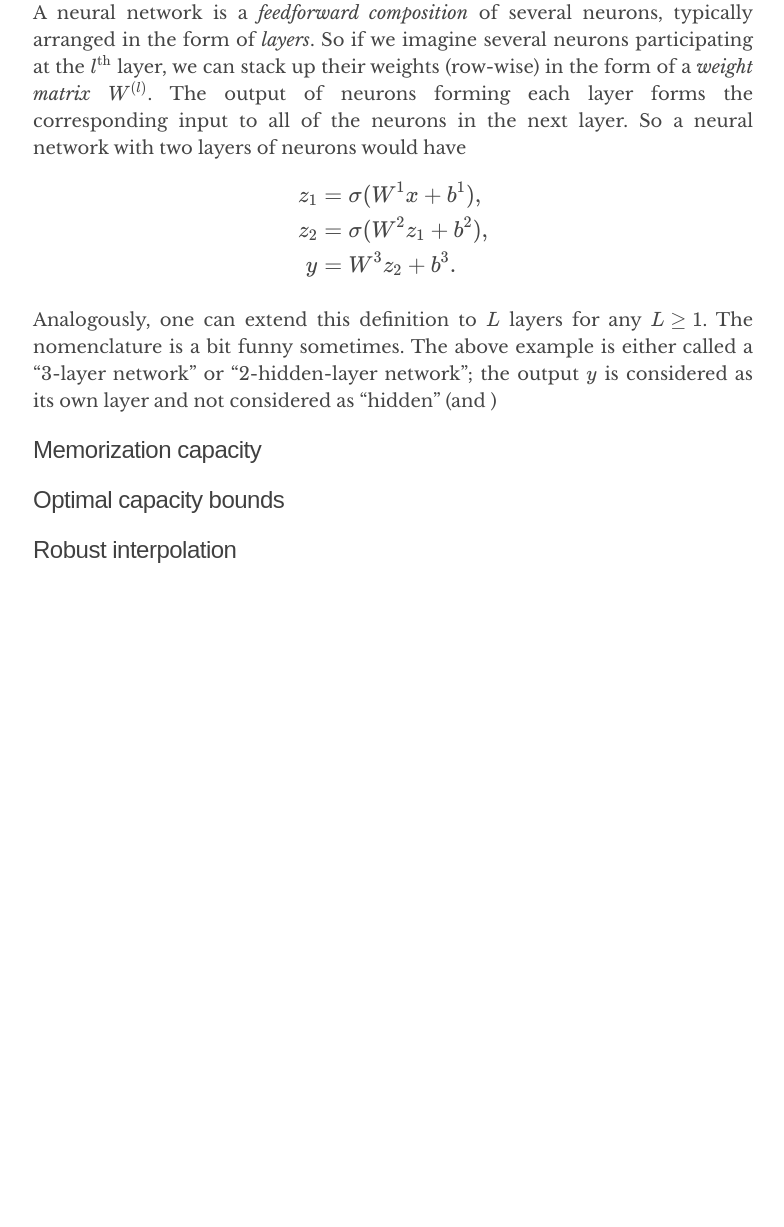
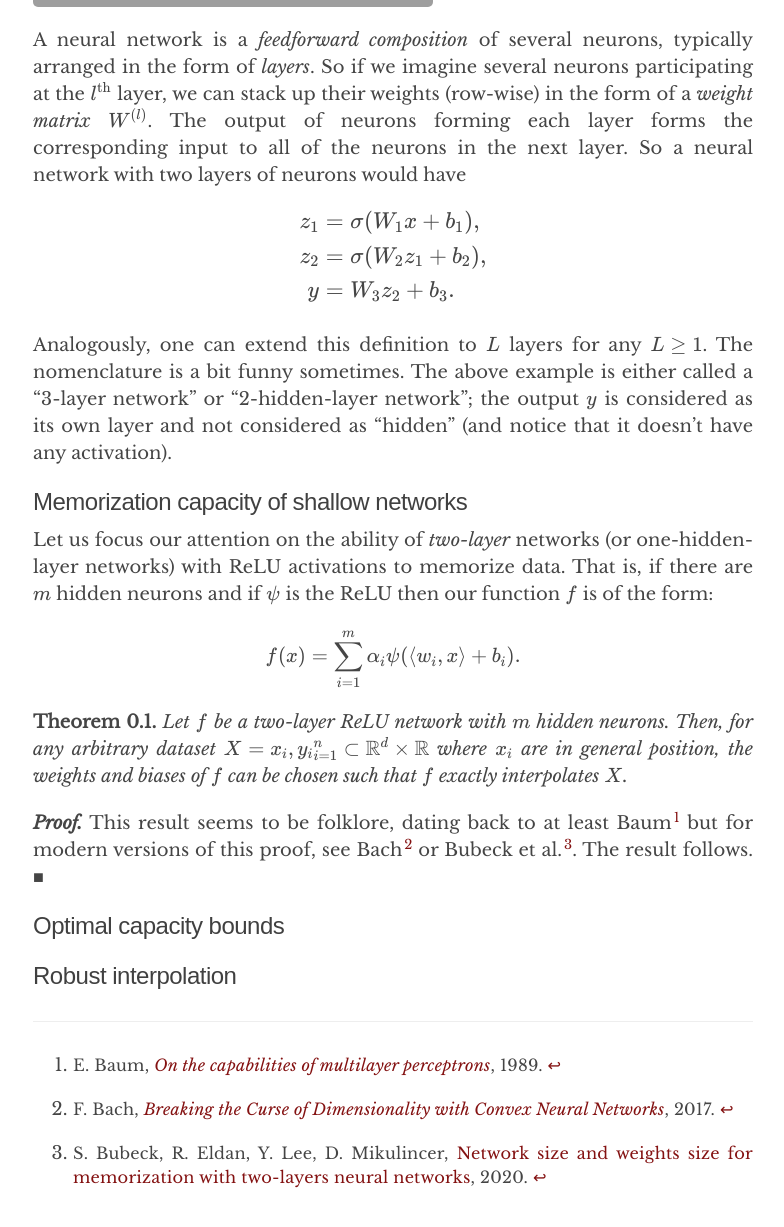
Before and after one commit to chinmayhegde/fodl, a Jekyll site: the page built from _posts/2022-01-18-representation01.md, in a window 1280 px wide and 1400 px high, scrolled down 1687 px. Shown: the part 131-1358 px from the top of the window, without its empty margins (247-1031 px from the left). Built offline with Jekyll 4.4.1, drawn with Linux system fonts in a browser that asks for light colours; nearby versions of some CDN libraries; before the commit the page ends 2463 px from its top, so only the background shows below that; some of the changed text lies outside the part shown; grey boxes are pictures that could not be loaded.

Commit message:
Update 2022-01-18-representation01.md

```diff
--- a/_posts/2022-01-18-representation01.md
+++ b/_posts/2022-01-18-representation01.md
@@ -37,7 +37,7 @@ $$
 z = \psi(\sum_{j=1}^d w_j x_j + b) .
 $$
 
-Here, $w_j$ are the weights, $b$ is a scalar called the *bias*, and $\psi$ is a nonlinear scalar transformation called the *activation function*.
+Here, $w_j$ are the weights, $b$ is a scalar called the *bias*, and $\psi$ is a nonlinear scalar transformation called the *activation function*; a typical activation function is the "ReLU function" $\psi(z) = \max(0,z)$ but we will also consider others.
 
 ![Structure of a deep neural network](/fodl/assets/nn.png)
 
@@ -45,17 +45,40 @@ A neural network is a *feedforward composition* of several neurons, typically ar
 
 $$
 \begin{aligned}
-z_1 &= \sigma(W^{1} x + b^{1}), \\
-z_2 &= \sigma(W^{2} z_1 + b^{2}), \\
-y &= W^{3} z_2 + b^{3} .
+z_{1} &= \sigma(W_{1} x + b_{1}), \\
+z_{2} &= \sigma(W_{2} z_{1} + b_{2}), \\
+y &= W_{3} z_{2} + b_{3} .
 \end{aligned}
 $$
 
-Analogously, one can extend this definition to $L$ layers for any $L \geq 1$. The nomenclature is a bit funny sometimes. The above example is either called a "3-layer network" or "2-hidden-layer network"; the output $y$ is considered as its own layer and not considered as "hidden" (and )
+Analogously, one can extend this definition to $L$ layers for any $L \geq 1$. The nomenclature is a bit funny sometimes. The above example is either called a "3-layer network" or "2-hidden-layer network"; the output $y$ is considered as its own layer and not considered as "hidden" (and notice that it doesn't have any activation).
 
+## Memorization capacity of shallow networks
 
-## Memorization capacity
+Let us focus our attention on the ability of *two-layer* networks (or one-hidden-layer networks) with ReLU activations to memorize data. That is, if there are $m$ hidden neurons and if $\psi$ is the ReLU then our function $f$ is of the form:
+
+\\[ f(x) = \sum_{i=1}^m \alpha_i \psi(\langle w_i, x \rangle + b_i) . \\]
+
+**Theorem**{:.label #MemorizationBasic}
+  Let $f$ be a two-layer ReLU network with $m$ hidden neurons. Then, for any _arbitrary_ dataset $X = \{x_i, y_i\}_{i=1}^n \subset \mathbb{R}^d \times \mathbb{R}$ where $x_i$ are in general position, the weights and biases of $f$ can be chosen such that $f$ exactly interpolates $X$.
+{:.theorem}
+
+**Proof**{:.label}
+  This result seems to be folklore, dating back to at least Baum[^baum] but for modern versions of this proof, see Bach[^bach] or Bubeck et al.[^bubeck1].
+  The result follows.
+{:.proof}
 
 ## Optimal capacity bounds
 
 ## Robust interpolation
+
+---
+
+[^baum]:
+    E. Baum, [*On the capabilities of multilayer perceptrons*](https://www.sciencedirect.com/science/article/pii/0885064X88900209), 1989.
+
+[^bach]:
+    F. Bach, [*Breaking the Curse of Dimensionality with Convex Neural Networks*](https://jmlr.org/papers/v18/14-546.html), 2017.
+
+[^bubeck1]:
+    S. Bubeck, R. Eldan, Y. Lee, D. Mikulincer, [Network size and weights size for memorization with two-layers neural networks](https://arxiv.org/abs/2006.02855), 2020.
```
